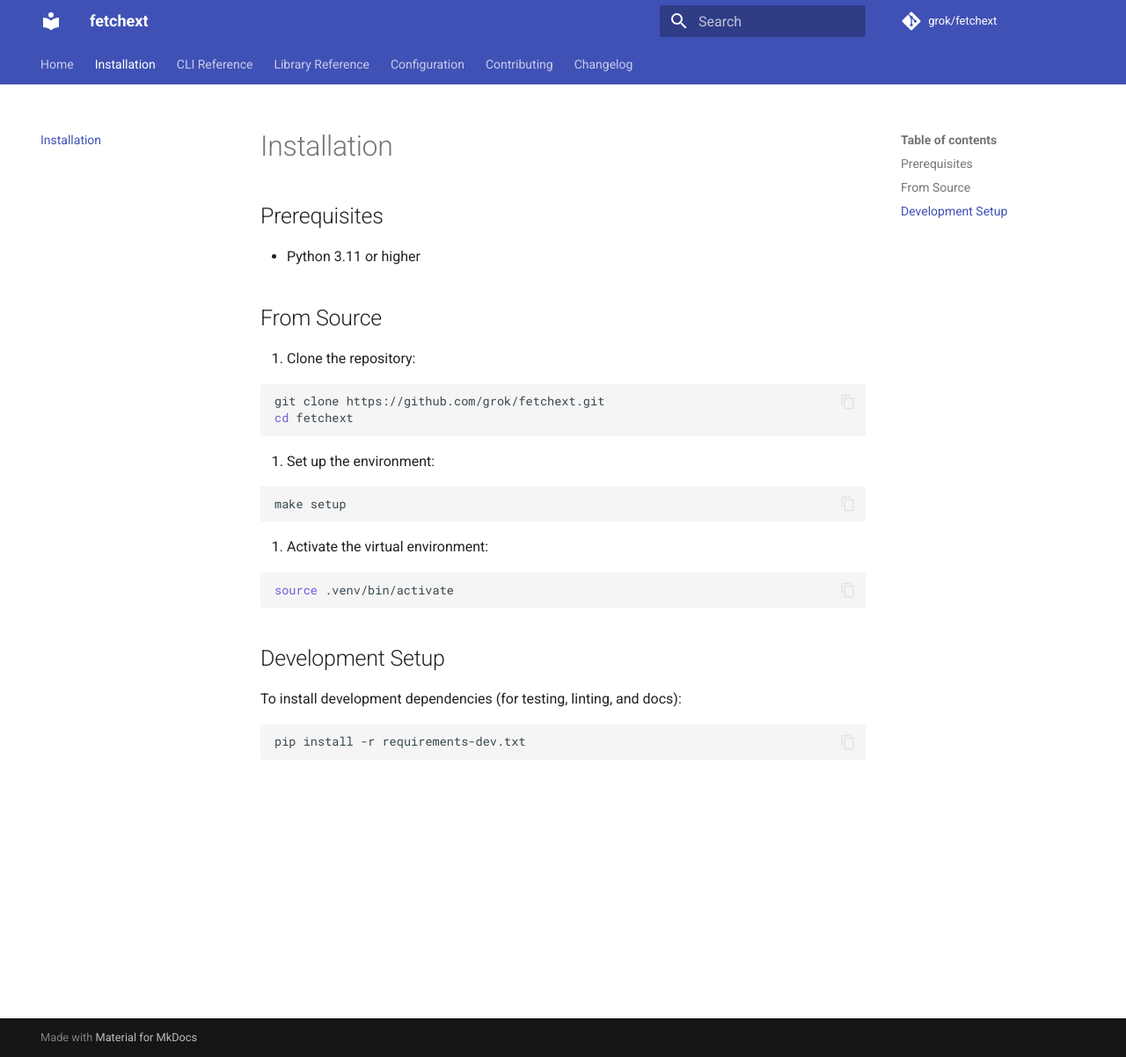
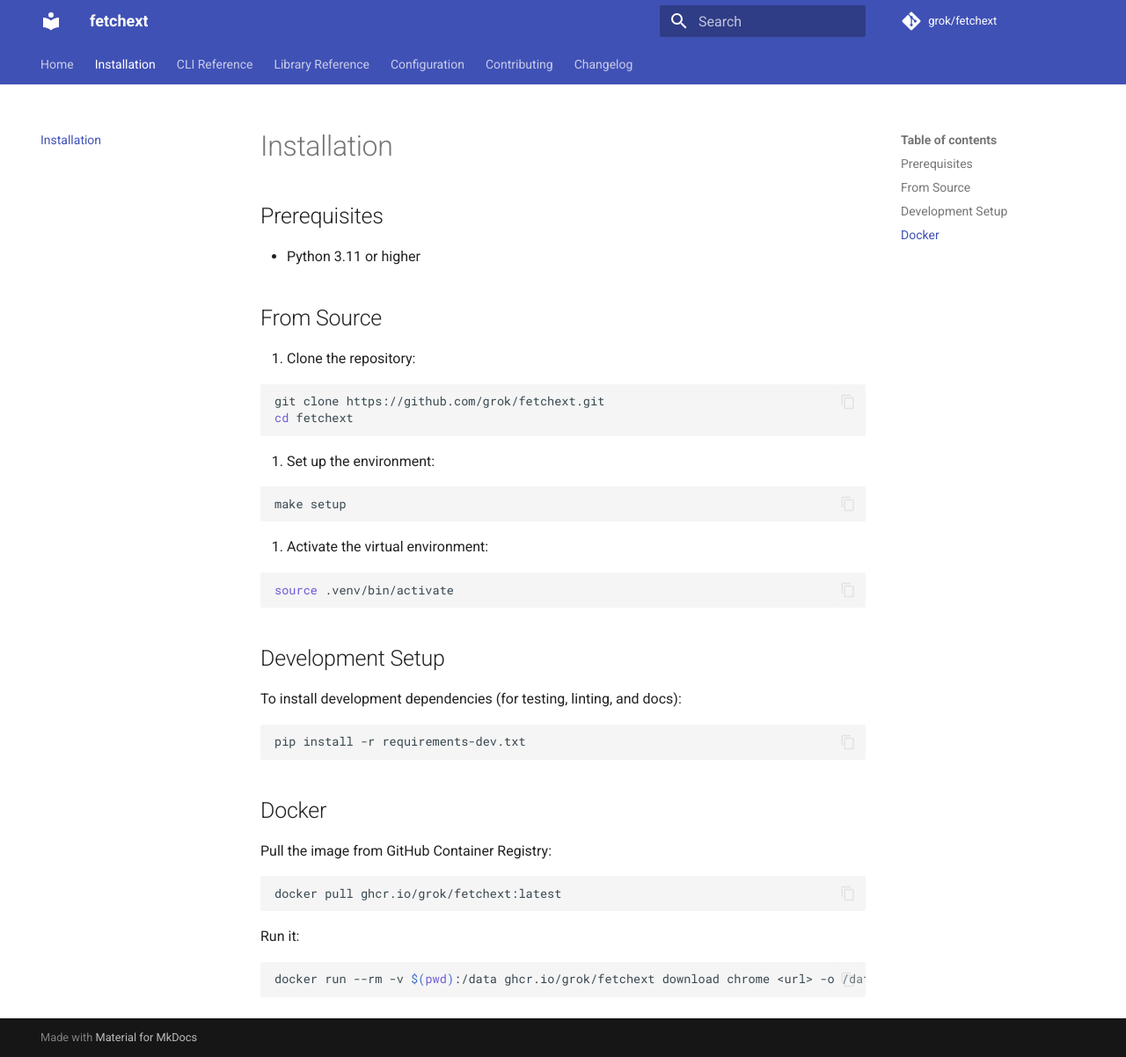
Before and after one commit to Grokzen/fetchext, an MkDocs documentation site: the page built from docs/installation.md, in a window 1280 px wide and 1202 px high. Shown: the whole window at 88% size. Built offline with MkDocs 1.6.1 and Material for MkDocs 9.7.7, drawn with Linux system fonts in a browser that asks for light colours; comment, search, counter and statistics services are not loaded.

Commit message:
feat: add docker support
Added Dockerfile and GitHub Actions workflow. Updated docs and changelog.

````diff
--- a/docs/installation.md
+++ b/docs/installation.md
@@ -32,3 +32,17 @@ To install development dependencies (for testing, linting, and docs):
 ```bash
 pip install -r requirements-dev.txt
 ```
+
+## Docker
+
+Pull the image from GitHub Container Registry:
+
+```bash
+docker pull ghcr.io/grok/fetchext:latest
+```
+
+Run it:
+
+```bash
+docker run --rm -v $(pwd):/data ghcr.io/grok/fetchext download chrome <url> -o /data
+```
````
Also changed, not shown: CHANGELOG.md (+1 -0 lines), README.md (+8 -0 lines), ROADMAP.md (+2 -2 lines), docs/changelog.md (+1 -0 lines), plans/v1.1.0_01_complexity_analysis.md (+11 -5 lines), plans/v1.1.0_02_locale_inspector.md (+8 -3 lines), plans/v1.1.0_03_docker_image.md (added, +30 -0 lines), 2 other files.
